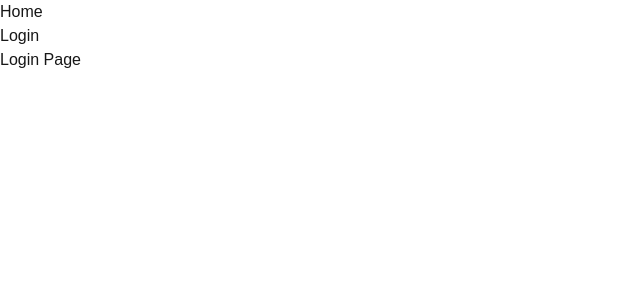
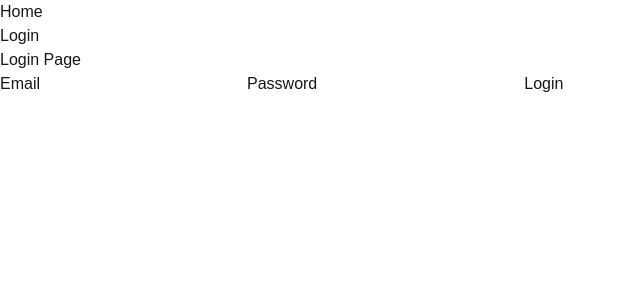
Before and after one commit to victormusembi11/react-auth, a Next.js app in the folder next-implementation/: page /login in a window 1280 px wide. Shown: the top 300 px of the page, without its empty margins (0-640 px from the left). Built offline with nearby package versions, Linux system fonts and the light colour scheme.

Commit message:
feat: Implement login functionality and handle authentication errors

```diff
--- a/next-implementation/app/login/page.tsx
+++ b/next-implementation/app/login/page.tsx
@@ -1,7 +1,50 @@
+"use client";
+import axiosInstance from "@/utils/axios";
+
+import { useMutation } from "@tanstack/react-query";
+
+const login = async (credentials: { email: string; password: string }) => {
+  const response = await axiosInstance.post("/users/login", credentials);
+  return response.data;
+};
+
 export default function Page() {
+  const { mutateAsync, isError, error } = useMutation({
+    mutationFn: login,
+    onSuccess: (data: { token: string }) => {
+      localStorage.setItem("token", data.token);
+      console.log("Logged in:", data);
+    },
+    onError: (error) => {
+      console.error(error);
+    },
+  });
+
+  const handleSubmit = async (event: React.FormEvent<HTMLFormElement>) => {
+    event.preventDefault();
+    const formData = new FormData(event.currentTarget);
+    const email = formData.get("email") as string;
+    const password = formData.get("password") as string;
+    await mutateAsync({ email, password });
+  };
+
   return (
     <div>
       <h1>Login Page</h1>
+
+      {isError && <p>{error.message}</p>}
+
+      <form onSubmit={handleSubmit}>
+        <label>
+          Email
+          <input type="email" name="email" />
+        </label>
+        <label>
+          Password
+          <input type="password" name="password" />
+        </label>
+        <button type="submit">Login</button>
+      </form>
     </div>
   );
 }
```
